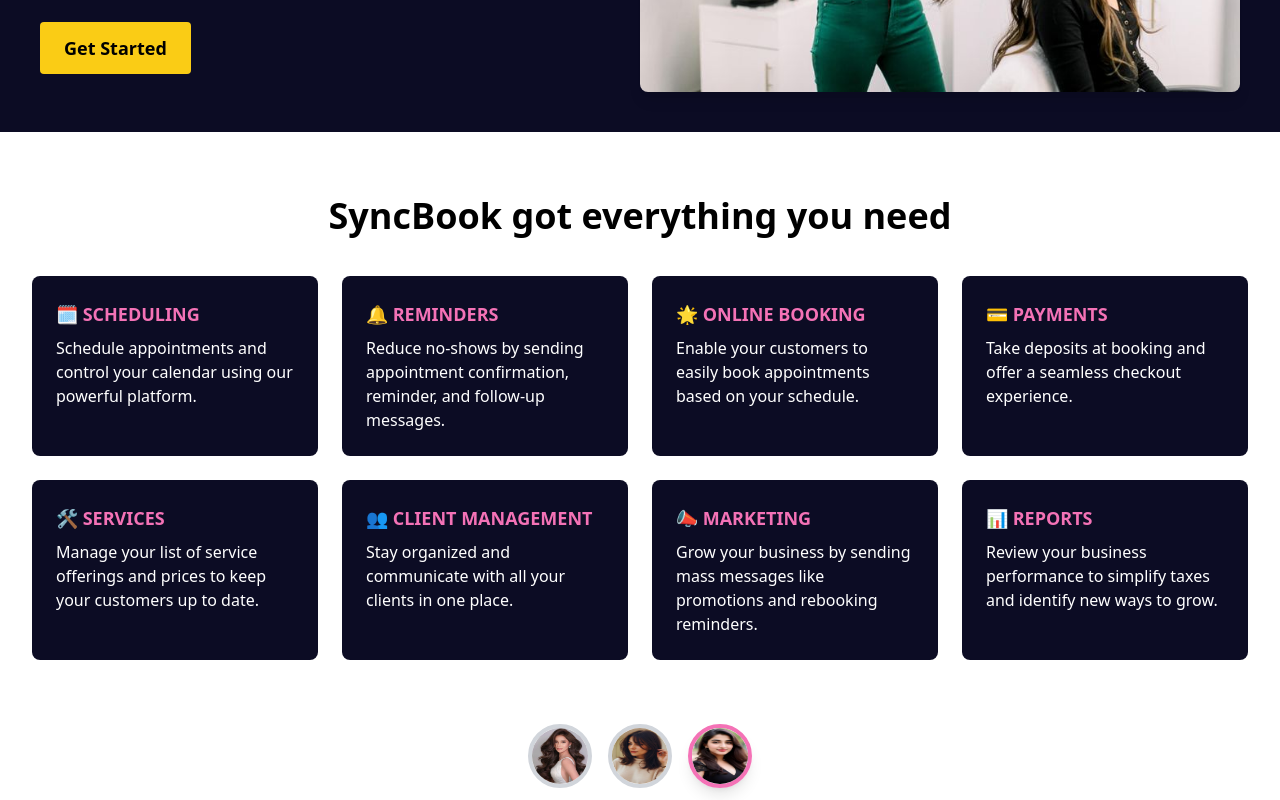
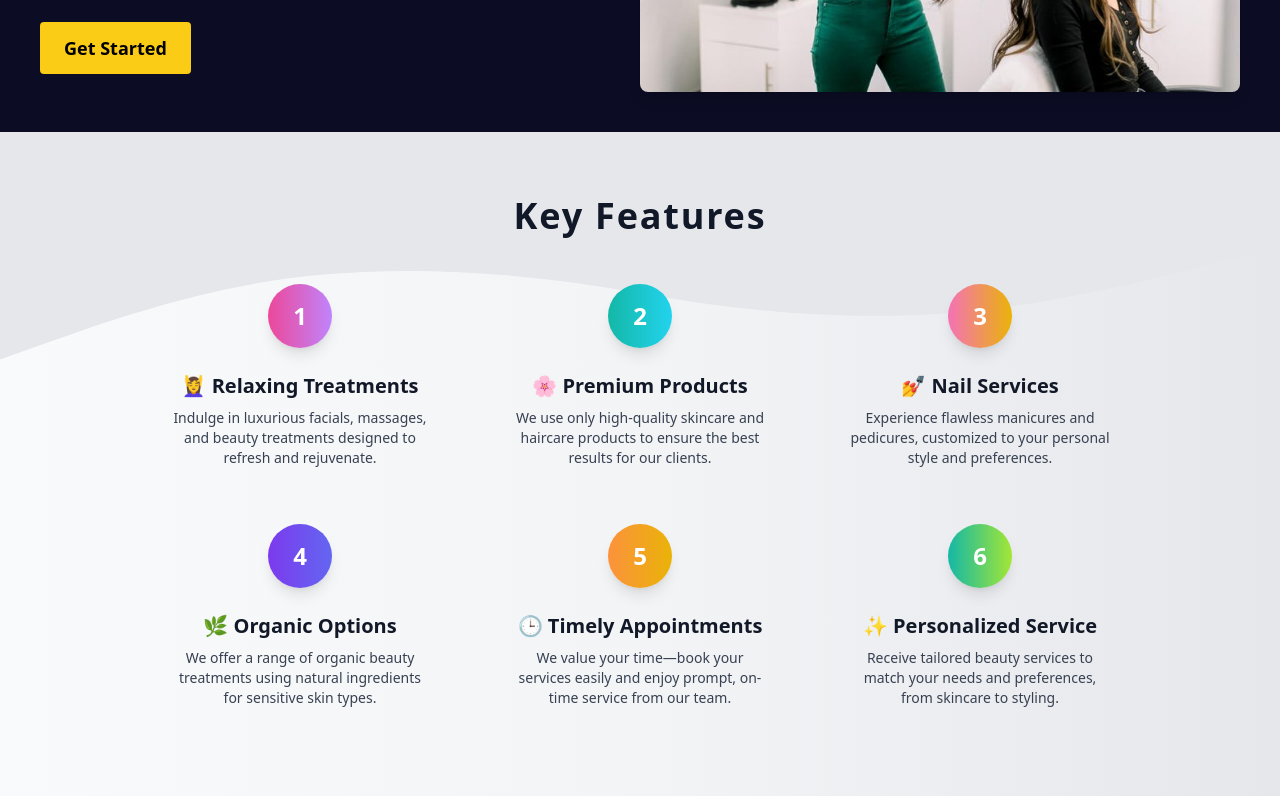
Before and after one commit to Pratham11601/quick_cabs_website, a React (Vite) app: page / in a window 1280 px wide. Shown: the part 400-1200 px from the top of the page. Built offline with nearby package versions, Linux system fonts and the light colour scheme.

Commit message:
code updated

```diff
--- a/src/pages/Categories/MakeupArtist.jsx
+++ b/src/pages/Categories/MakeupArtist.jsx
@@ -57,7 +57,7 @@
 
       {/* Additional Sections 1 */}
       <div className="flex flex-col lg:flex-row items-center lg:justify-between mb-6 sm:mb-8 lg:mb-12 bg-gradient-to-r from-gray-100 to-gray-300 rounded-xl shadow-xl" id="transform">
-  <div className="text-left lg:w-1/2 p-2 sm:p-6">
+  <div className="text-left lg:w-1/2 p-4 sm:p-8">
     <h2 className="text-3xl sm:text-4xl lg:text-5xl font-extrabold text-gray-800 mb-6 leading-snug text-shadow-md">
       Elevate Your Style
     </h2>
@@ -68,11 +68,11 @@
       Experience a personalized touch with makeup designed to suit your unique features. We offer a range of services tailored to make you feel radiant and confident for any event.
     </p>
   </div>
-  <div className="lg:w-1/2 p-2 sm:p-4">
+  <div className="lg:w-1/2 p-4 sm:p-10">
     <img
       src={image2}
       alt="Transform Your Look"
-      className="w-full h-[250px] sm:h-[350px] lg:h-[400px] object-cover rounded-2xl shadow-2xl transform hover:scale-105 transition-transform duration-300 ease-in-out"
+      className="w-[600px] h-[250px] sm:h-[350px] lg:h-[400px] object-cover rounded-2xl shadow-2xl transform hover:scale-105 transition-transform duration-300 ease-in-out"
     />
   </div>
 </div>
@@ -95,13 +95,13 @@
           <img
             src={image3}
             alt="Makeup Artist"
-            className="w-full h-[250px] sm:h-[300px] lg:h-[400px] object-cover rounded-2xl shadow-2xl transform hover:scale-105 transition-transform duration-300 ease-in-out"
+            className="w-[600px] h-[250px] sm:h-[300px] lg:h-[400px] object-cover rounded-2xl shadow-2xl transform hover:scale-105 transition-transform duration-300 ease-in-out"
           />
         </div>
       </div>
 
       {/* Additional Sections 3*/}
-      <div className="relative flex flex-col lg:flex-row items-center lg:justify-between mb-6 sm:mb-8 lg:mb-14 bg-gradient-to-r from-gray-100 to-white" id="our-story">
+      <div className="relative flex flex-col lg:flex-row items-center lg:justify-between mb-6 sm:mb-8 lg:mb-14 bg-gradient-to-r from-gray-100 to-gray-300 rounded-xl shadow-xl"  id="our-story">
         <div className="text-left lg:w-1/2 p-4 sm:p-6">
           <h2 className="text-3xl sm:text-4xl lg:text-5xl font-extrabold text-gray-900 mb-6 leading-snug">
             Always Innovating, Always Improving
@@ -117,7 +117,7 @@
           <img
             src={image4}
             alt="Innovative Beauty"
-            className="w-full h-[250px] sm:h-[350px] lg:h-[450px] object-cover rounded-2xl shadow-xl transform hover:scale-110 transition-transform duration-500 ease-in-out"
+            className="w-[600px] h-[250px] sm:h-[350px] lg:h-[400px] object-cover rounded-2xl shadow-xl transform hover:scale-110 transition-transform duration-500 ease-in-out"
           />
         </div>
       </div>
@@ -127,7 +127,7 @@
         <h2 className="text-3xl sm:text-4xl lg:text-5xl font-extrabold text-gray-800 mb-10 text-center">What Our Clients Say</h2>
         <div className="flex justify-center items-center mb-4">
           <div className="flex flex-col items-center w-full sm:w-[600px] md:w-[750px] lg:w-[900px] mx-4">
-            <div className="bg-gradient-to-r from-gray-100 via-gray-200 to-gray-300 shadow-xl rounded-lg p-6 sm:p-10 mb-4 transition-all transform hover:scale-105 hover:shadow-2xl duration-300 ease-in-out overflow-hidden">
+            <div className="bg-gradient-to-b from-pink-100 via-pink-200 to-pink-300 shadow-xl rounded-lg p-6 sm:p-10 mb-4 transition-all transform hover:scale-105 hover:shadow-2xl duration-300 ease-in-out overflow-hidden">
               <blockquote className="italic text-base sm:text-lg lg:text-xl text-gray-700 mb-6">
                 "{testimonials[currentIndex].quote}"
               </blockquote>
--- a/src/pages/Hero/hero.jsx
+++ b/src/pages/Hero/hero.jsx
@@ -28,57 +28,83 @@
 </section>
 
       {/* Features Section */}
-      <section className="bg-white py-8 sm:py-12 md:py-16 px-4 sm:px-6 md:px-8">
-  <h2 className="text-4xl font-extrabold text-center mb-10">
-    SyncBook got everything you need
+      <section className="relative bg-gradient-to-r from-gray-50 via-gray-100 to-gray-200 py-16 overflow-hidden">
+  {/* Decorative Wave */}
+  <div className="absolute top-0 left-0 right-0 z-0">
+    <svg xmlns="http://www.w3.org/2000/svg" viewBox="0 0 1440 320">
+      <path fill="#e5e7eb" fillOpacity="1" d="M0,256L60,234.7C120,213,240,171,360,160.7C480,150,600,160,720,181.3C840,203,960,213,1080,202.7C1200,192,1320,160,1380,144L1440,128L1440,0L1380,0C1320,0,1200,0,1080,0C960,0,840,0,720,0C600,0,480,0,360,0C240,0,120,0,60,0L0,0Z"></path>
+    </svg>
+  </div>
+
+  <div className="max-w-7xl mx-auto px-6 relative z-10">
+    <h2 className="text-4xl font-bold text-center text-gray-900 mb-12 tracking-wider transform transition-all duration-500 hover:scale-105">
+      Key Features
     </h2>
-  <div className="grid grid-cols-2 sm:grid-cols-3 lg:grid-cols-4 gap-2 sm:gap-4 md:gap-6">
-    {/* Feature 1: Scheduling */}
-    <div className="group p-3 sm:p-4 md:p-6 bg-[#0c0c24] text-white rounded-lg transform hover:scale-105 hover:animate-bounceIn hover:animate-pulse transition-all duration-300">
-      <h3 className="text-pink-400 text-sm sm:text-base md:text-lg font-bold mb-2">🗓️ SCHEDULING</h3>
-      <p className="text-xs sm:text-sm md:text-base">Schedule appointments and control your calendar using our powerful platform.</p>
+
+    {/* Horizontal Layout with Flex */}
+    <div className="flex flex-wrap justify-center gap-8">
+      {/* Feature 1 */}
+      <div className="w-full sm:w-1/2 md:w-1/4 text-center px-6 mb-6 transform transition-all duration-500 hover:scale-105 hover:shadow-xl">
+        <div className="bg-gradient-to-r from-pink-500 to-purple-400 text-white w-16 h-16 flex items-center justify-center rounded-full shadow-lg mb-6 mx-auto">
+          <span className="text-2xl font-bold">1</span>
         </div>
-    {/* Feature 2: Reminders */}
-    <div className="group p-3 sm:p-4 md:p-6 bg-[#0c0c24] text-white rounded-lg transform hover:scale-105 hover:animate-pulse hover:animate-bounceIn transition-all duration-300">
-      <h3 className="text-pink-400 text-sm sm:text-base md:text-lg font-bold mb-2">🔔 REMINDERS</h3>
-      <p className="text-xs sm:text-sm md:text-base">Reduce no-shows by sending appointment confirmation, reminder, and follow-up messages.</p>
+        <h3 className="text-xl font-semibold text-gray-900 mb-2">💆‍♀️ Relaxing Treatments</h3>
+        <p className="text-sm text-gray-700">Indulge in luxurious facials, massages, and beauty treatments designed to refresh and rejuvenate.</p>
       </div>
-    {/* Feature 3: Online Booking */}
-    <div className="group p-3 sm:p-4 md:p-6 bg-[#0c0c24] text-white rounded-lg transform hover:scale-105 hover:animate-zoomIn hover:animate-bounceIn transition-all duration-300">
-      <h3 className="text-pink-400 text-sm sm:text-base md:text-lg font-bold mb-2">🌟 ONLINE BOOKING</h3>
-      <p className="text-xs sm:text-sm md:text-base">Enable your customers to easily book appointments based on your schedule.</p>
+
+      {/* Feature 2 */}
+      <div className="w-full sm:w-1/2 md:w-1/4 text-center px-6 mb-6 transform transition-all duration-500 hover:scale-105 hover:shadow-xl">
+        <div className="bg-gradient-to-r from-teal-500 to-cyan-400 text-white w-16 h-16 flex items-center justify-center rounded-full shadow-lg mb-6 mx-auto">
+          <span className="text-2xl font-bold">2</span>
         </div>
-    {/* Feature 4: Payments */}
-    <div className="group p-3 sm:p-4 md:p-6 bg-[#0c0c24] text-white rounded-lg transform hover:scale-105 hover:animate-bounceIn hover:animate-zoomIn transition-all duration-300">
-      <h3 className="text-pink-400 text-sm sm:text-base md:text-lg font-bold mb-2">💳 PAYMENTS</h3>
-      <p className="text-xs sm:text-sm md:text-base">Take deposits at booking and offer a seamless checkout experience.</p>
+        <h3 className="text-xl font-semibold text-gray-900 mb-2">🌸 Premium Products</h3>
+        <p className="text-sm text-gray-700">We use only high-quality skincare and haircare products to ensure the best results for our clients.</p>
       </div>
-    {/* Feature 5: Services */}
-    <div className="group p-3 sm:p-4 md:p-6 bg-[#0c0c24] text-white rounded-lg transform hover:scale-105 hover:animate-zoomIn hover:animate-bounceIn transition-all duration-300">
-      <h3 className="text-pink-400 text-sm sm:text-base md:text-lg font-bold mb-2">🛠️ SERVICES</h3>
-      <p className="text-xs sm:text-sm md:text-base">Manage your list of service offerings and prices to keep your customers up to date.</p>
+
+      {/* Feature 3 */}
+      <div className="w-full sm:w-1/2 md:w-1/4 text-center px-6 mb-6 transform transition-all duration-500 hover:scale-105 hover:shadow-xl">
+        <div className="bg-gradient-to-r from-pink-400 to-yellow-500 text-white w-16 h-16 flex items-center justify-center rounded-full shadow-lg mb-6 mx-auto">
+          <span className="text-2xl font-bold">3</span>
         </div>
-    {/* Feature 6: Client Management */}
-    <div className="group p-3 sm:p-4 md:p-6 bg-[#0c0c24] text-white rounded-lg transform hover:scale-105 hover:animate-fadeUp hover:animate-pulse transition-all duration-300">
-      <h3 className="text-pink-400 text-sm sm:text-base md:text-lg font-bold mb-2">👥 CLIENT MANAGEMENT</h3>
-      <p className="text-xs sm:text-sm md:text-base">Stay organized and communicate with all your clients in one place.</p>
+        <h3 className="text-xl font-semibold text-gray-900 mb-2">💅 Nail Services</h3>
+        <p className="text-sm text-gray-700">Experience flawless manicures and pedicures, customized to your personal style and preferences.</p>
       </div>
-    {/* Feature 7: Marketing */}
-    <div className="group p-3 sm:p-4 md:p-6 bg-[#0c0c24] text-white rounded-lg transform hover:scale-105 hover:animate-bounceIn hover:animate-zoomIn transition-all duration-300">
-      <h3 className="text-pink-400 text-sm sm:text-base md:text-lg font-bold mb-2">📣 MARKETING</h3>
-      <p className="text-xs sm:text-sm md:text-base">Grow your business by sending mass messages like promotions and rebooking reminders.</p>
+
+      {/* Feature 4 */}
+      <div className="w-full sm:w-1/2 md:w-1/4 text-center px-6 mb-6 transform transition-all duration-500 hover:scale-105 hover:shadow-xl">
+        <div className="bg-gradient-to-r from-violet-600 to-indigo-500 text-white w-16 h-16 flex items-center justify-center rounded-full shadow-lg mb-6 mx-auto">
+          <span className="text-2xl font-bold">4</span>
         </div>
-    {/* Feature 8: Reports */}
-    <div className="group p-3 sm:p-4 md:p-6 bg-[#0c0c24] text-white rounded-lg transform hover:scale-105 hover:animate-bounceIn hover:animate-zoomIn transition-all duration-300">
-      <h3 className="text-pink-400 text-sm sm:text-base md:text-lg font-bold mb-2">📊 REPORTS</h3>
-      <p className="text-xs sm:text-sm md:text-base">Review your business performance to simplify taxes and identify new ways to grow.</p>
+        <h3 className="text-xl font-semibold text-gray-900 mb-2">🌿 Organic Options</h3>
+        <p className="text-sm text-gray-700">We offer a range of organic beauty treatments using natural ingredients for sensitive skin types.</p>
+      </div>
+
+      {/* Feature 5 */}
+      <div className="w-full sm:w-1/2 md:w-1/4 text-center px-6 mb-6 transform transition-all duration-500 hover:scale-105 hover:shadow-xl">
+        <div className="bg-gradient-to-r from-orange-400 to-yellow-500 text-white w-16 h-16 flex items-center justify-center rounded-full shadow-lg mb-6 mx-auto">
+          <span className="text-2xl font-bold">5</span>
+        </div>
+        <h3 className="text-xl font-semibold text-gray-900 mb-2">🕒 Timely Appointments</h3>
+        <p className="text-sm text-gray-700">We value your time—book your services easily and enjoy prompt, on-time service from our team.</p>
+      </div>
+
+      {/* Feature 6 */}
+      <div className="w-full sm:w-1/2 md:w-1/4 text-center px-6 mb-6 transform transition-all duration-500 hover:scale-105 hover:shadow-xl">
+        <div className="bg-gradient-to-r from-teal-500 to-lime-400 text-white w-16 h-16 flex items-center justify-center rounded-full shadow-lg mb-6 mx-auto">
+          <span className="text-2xl font-bold">6</span>
+        </div>
+        <h3 className="text-xl font-semibold text-gray-900 mb-2">✨ Personalized Service</h3>
+        <p className="text-sm text-gray-700">Receive tailored beauty services to match your needs and preferences, from skincare to styling.</p>
+      </div>
     </div>
   </div>
 </section>
 
 
+
+
      {/* Testimonials Section */}
-<div className="mt-10">
+<div className="mt-16">
   <Testimonial />
 </div>
 
```
Lines whose indentation alone changed are shown as unchanged.
